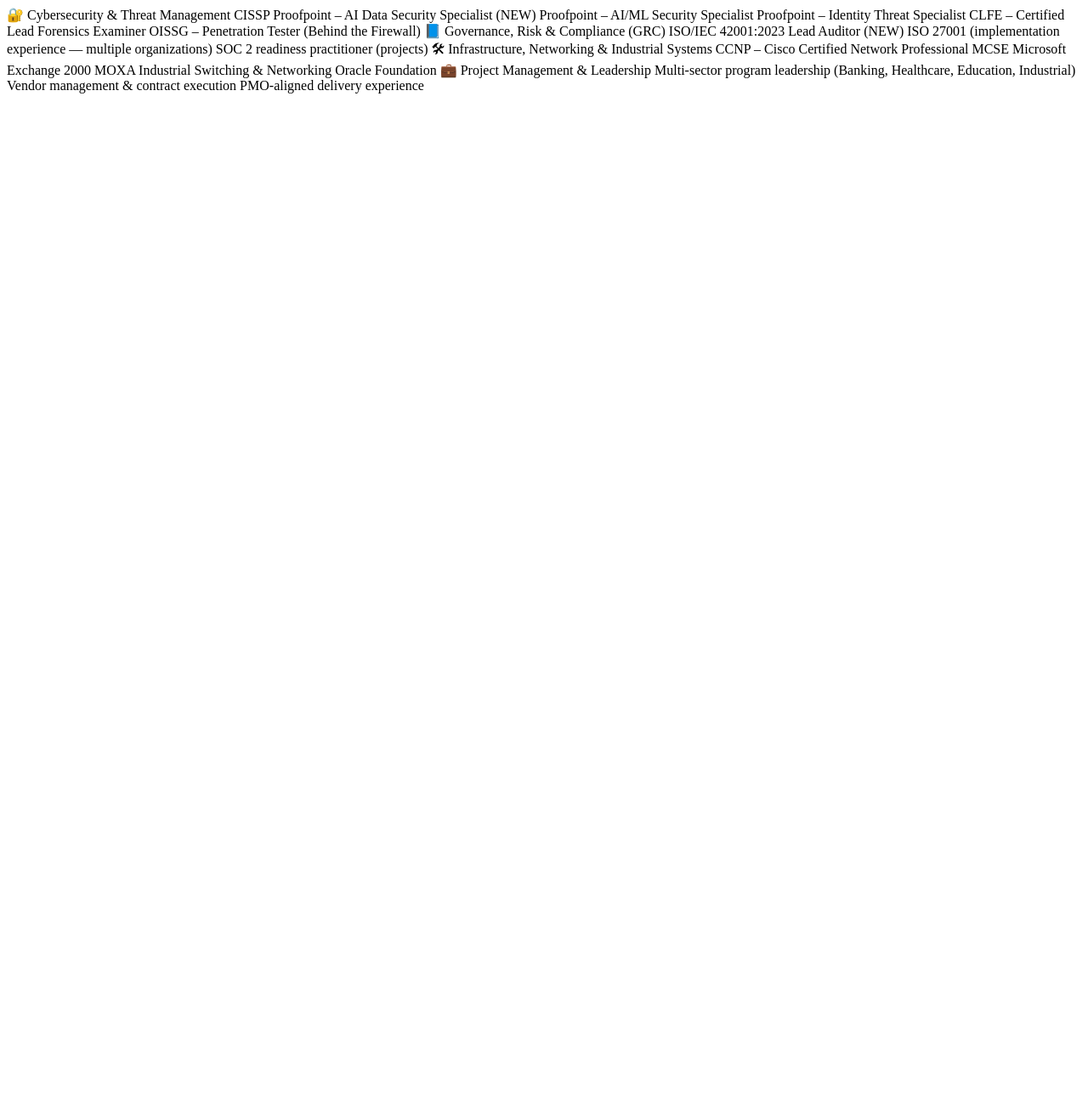
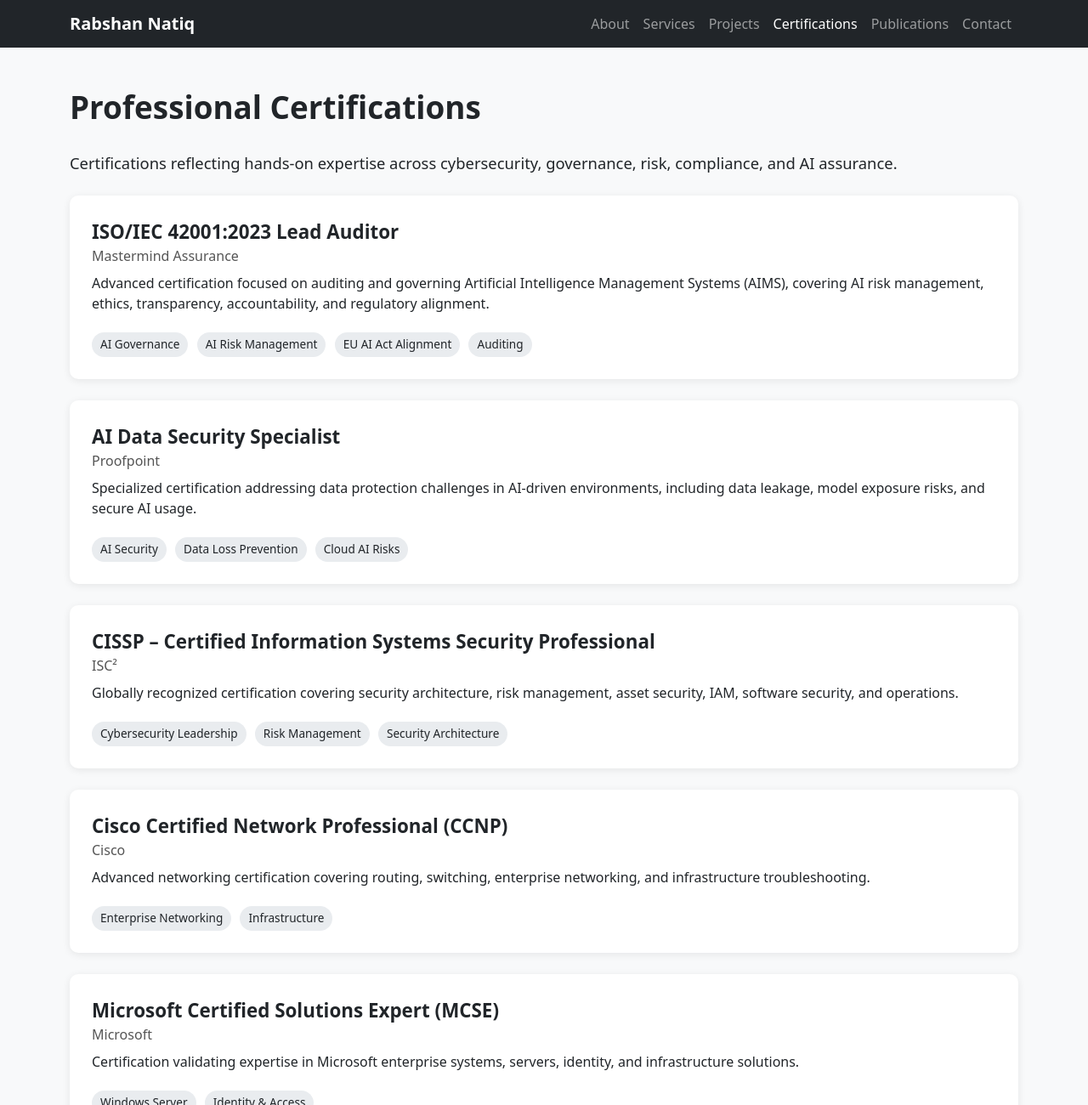
Before and after one commit to rnatiq/rabshannatiq-portfolio, a plain HTML site: page Certifications.html in a window 1280 px wide. Shown: the top 1300 px of the page at 85% size. Before the commit the page ends 800 px from the top, so only its background shows below. Drawn offline with nearby package versions, Linux system fonts and the light colour scheme.

Commit message:
Revamp Certifications page with Bootstrap styling
Updated the Certifications page to include new certifications and improved layout with Bootstrap.

```diff
--- a/Certifications.html
+++ b/Certifications.html
@@ -1,41 +1,166 @@
-🔐 Cybersecurity & Threat Management
+<!DOCTYPE html>
+<html lang="en">
+<head>
+    <meta charset="UTF-8">
+    <meta name="viewport" content="width=device-width, initial-scale=1">
+    <title>Certifications – Rabshan Natiq</title>
 
-CISSP
+    <!-- Bootstrap -->
+    <link href="https://cdn.jsdelivr.net/npm/bootstrap@5.3.3/dist/css/bootstrap.min.css" rel="stylesheet">
 
-Proofpoint – AI Data Security Specialist (NEW)
+    <style>
+        body { background-color: #f8f9fa; }
+        .section-title { font-size: 2.3rem; font-weight: 700; margin-bottom: 30px; }
+        .cert-card {
+            background: white;
+            padding: 26px;
+            border-radius: 10px;
+            box-shadow: 0 2px 10px rgba(0,0,0,0.08);
+            margin-bottom: 25px;
+        }
+        .cert-title { font-size: 1.4rem; font-weight: 600; }
+        .cert-org { color: #555; }
+        .cert-tag {
+            display: inline-block;
+            background: #e9ecef;
+            padding: 4px 10px;
+            border-radius: 20px;
+            font-size: 0.85rem;
+            margin-right: 6px;
+            margin-top: 6px;
+        }
+        footer { background: #111; color: #ddd; padding: 22px 0; margin-top: 60px; }
+        footer a { color: #bbb; text-decoration: none; }
+        footer a:hover { color: #fff; }
+    </style>
+</head>
 
-Proofpoint – AI/ML Security Specialist
+<body>
 
-Proofpoint – Identity Threat Specialist
+<!-- NAVBAR -->
+<nav class="navbar navbar-expand-lg navbar-dark bg-dark">
+  <div class="container">
+    <a class="navbar-brand fw-bold" href="index.html">Rabshan Natiq</a>
 
-CLFE – Certified Lead Forensics Examiner
+    <button class="navbar-toggler" type="button" data-bs-toggle="collapse" data-bs-target="#navMenu">
+      <span class="navbar-toggler-icon"></span>
+    </button>
 
-OISSG – Penetration Tester (Behind the Firewall)
+    <div class="collapse navbar-collapse" id="navMenu">
+      <ul class="navbar-nav ms-auto">
+        <li class="nav-item"><a class="nav-link" href="about.html">About</a></li>
+        <li class="nav-item"><a class="nav-link" href="services.html">Services</a></li>
+        <li class="nav-item"><a class="nav-link" href="projects.html">Projects</a></li>
+        <li class="nav-item"><a class="nav-link active" href="certifications.html">Certifications</a></li>
+        <li class="nav-item"><a class="nav-link" href="publications.html">Publications</a></li>
+        <li class="nav-item"><a class="nav-link" href="contact.html">Contact</a></li>
+      </ul>
+    </div>
+  </div>
+</nav>
 
-📘 Governance, Risk & Compliance (GRC)
+<!-- CERTIFICATIONS -->
+<section class="mt-5 mb-5">
+  <div class="container">
 
-ISO/IEC 42001:2023 Lead Auditor (NEW)
+    <h1 class="section-title">Professional Certifications</h1>
+    <p class="mb-4" style="font-size:1.15rem;">
+      Certifications reflecting hands-on expertise across cybersecurity,
+      governance, risk, compliance, and AI assurance.
+    </p>
 
-ISO 27001 (implementation experience — multiple organizations)
+    <!-- AI & GRC LEADERSHIP -->
+    <div class="cert-card">
+      <div class="cert-title">ISO/IEC 42001:2023 Lead Auditor</div>
+      <div class="cert-org mb-2">Mastermind Assurance</div>
+      <p>
+        Advanced certification focused on auditing and governing Artificial Intelligence
+        Management Systems (AIMS), covering AI risk management, ethics, transparency,
+        accountability, and regulatory alignment.
+      </p>
+      <span class="cert-tag">AI Governance</span>
+      <span class="cert-tag">AI Risk Management</span>
+      <span class="cert-tag">EU AI Act Alignment</span>
+      <span class="cert-tag">Auditing</span>
+    </div>
 
-SOC 2 readiness practitioner (projects)
+    <div class="cert-card">
+      <div class="cert-title">AI Data Security Specialist</div>
+      <div class="cert-org mb-2">Proofpoint</div>
+      <p>
+        Specialized certification addressing data protection challenges in AI-driven
+        environments, including data leakage, model exposure risks, and secure AI usage.
+      </p>
+      <span class="cert-tag">AI Security</span>
+      <span class="cert-tag">Data Loss Prevention</span>
+      <span class="cert-tag">Cloud AI Risks</span>
+    </div>
 
-🛠 Infrastructure, Networking & Industrial Systems
+    <!-- CORE CYBERSECURITY -->
+    <div class="cert-card">
+      <div class="cert-title">CISSP – Certified Information Systems Security Professional</div>
+      <div class="cert-org mb-2">ISC²</div>
+      <p>
+        Globally recognized certification covering security architecture, risk management,
+        asset security, IAM, software security, and operations.
+      </p>
+      <span class="cert-tag">Cybersecurity Leadership</span>
+      <span class="cert-tag">Risk Management</span>
+      <span class="cert-tag">Security Architecture</span>
+    </div>
 
-CCNP – Cisco Certified Network Professional
+    <!-- NETWORK & SYSTEMS -->
+    <div class="cert-card">
+      <div class="cert-title">Cisco Certified Network Professional (CCNP)</div>
+      <div class="cert-org mb-2">Cisco</div>
+      <p>
+        Advanced networking certification covering routing, switching, enterprise
+        networking, and infrastructure troubleshooting.
+      </p>
+      <span class="cert-tag">Enterprise Networking</span>
+      <span class="cert-tag">Infrastructure</span>
+    </div>
 
-MCSE
+    <div class="cert-card">
+      <div class="cert-title">Microsoft Certified Solutions Expert (MCSE)</div>
+      <div class="cert-org mb-2">Microsoft</div>
+      <p>
+        Certification validating expertise in Microsoft enterprise systems,
+        servers, identity, and infrastructure solutions.
+      </p>
+      <span class="cert-tag">Windows Server</span>
+      <span class="cert-tag">Identity & Access</span>
+    </div>
 
-Microsoft Exchange 2000
+    <!-- CONTINUOUS LEARNING -->
+    <div class="cert-card">
+      <div class="cert-title">Continuous Professional Development</div>
+      <p>
+        Ongoing learning and applied research in:
+      </p>
+      <ul>
+        <li>AI Risk Management & Responsible AI</li>
+        <li>Startup Security & VC Due Diligence</li>
+        <li>Cloud Security & Zero Trust</li>
+        <li>GRC Automation & Lightweight Compliance</li>
+      </ul>
+    </div>
 
-MOXA Industrial Switching & Networking
+  </div>
+</section>
 
-Oracle Foundation
+<!-- FOOTER -->
+<footer class="text-center">
+  <div class="container">
+    <p class="mb-1">© 2025 Rabshan Natiq — Cybersecurity, GRC & AI Governance Consultant</p>
+    <p>
+      <a href="https://www.linkedin.com/in/rabshan/" target="_blank">LinkedIn</a> |
+      <a href="https://github.com/rnatiq" target="_blank">GitHub</a> |
+      <a href="contact.html">Contact</a>
+    </p>
+  </div>
+</footer>
 
-💼 Project Management & Leadership
-
-Multi-sector program leadership (Banking, Healthcare, Education, Industrial)
-
-Vendor management & contract execution
-
-PMO-aligned delivery experience
+<script src="https://cdn.jsdelivr.net/npm/bootstrap@5.3.3/dist/js/bootstrap.bundle.min.js"></script>
+</body>
+</html>
```
